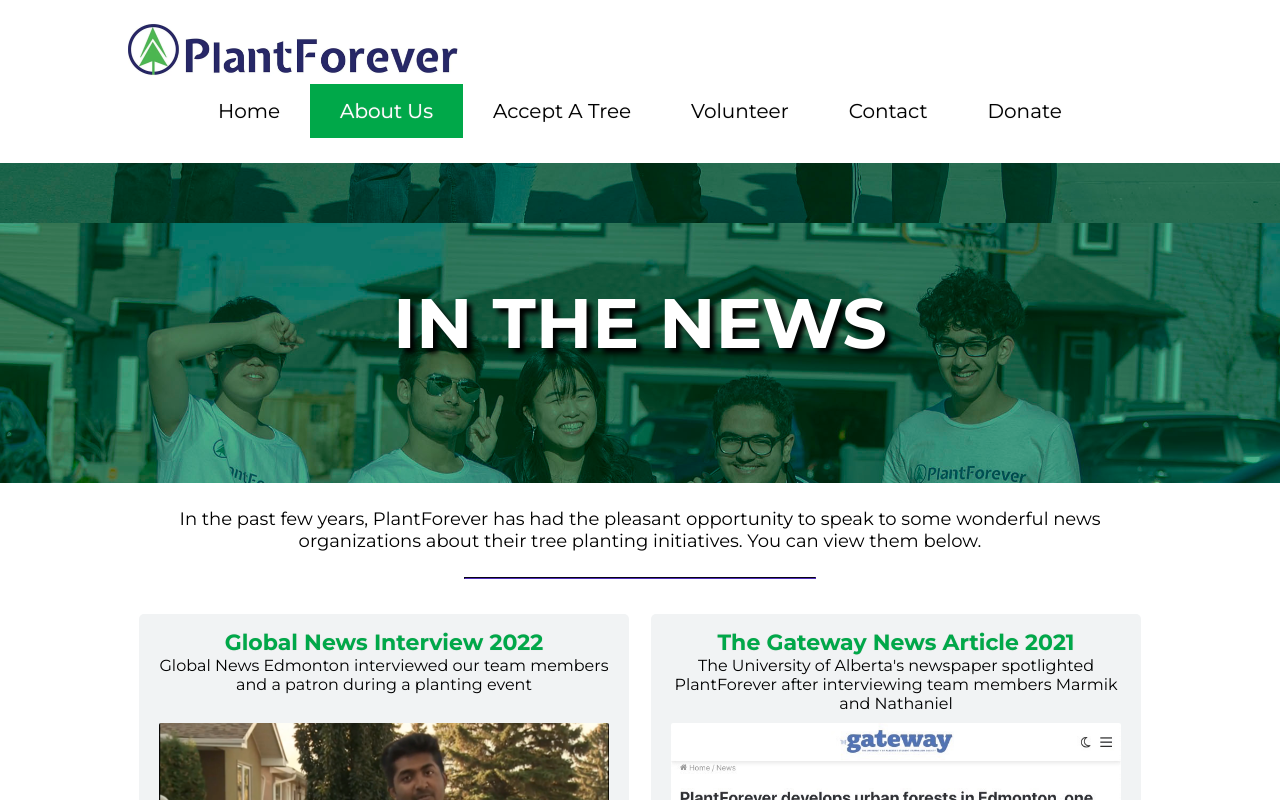
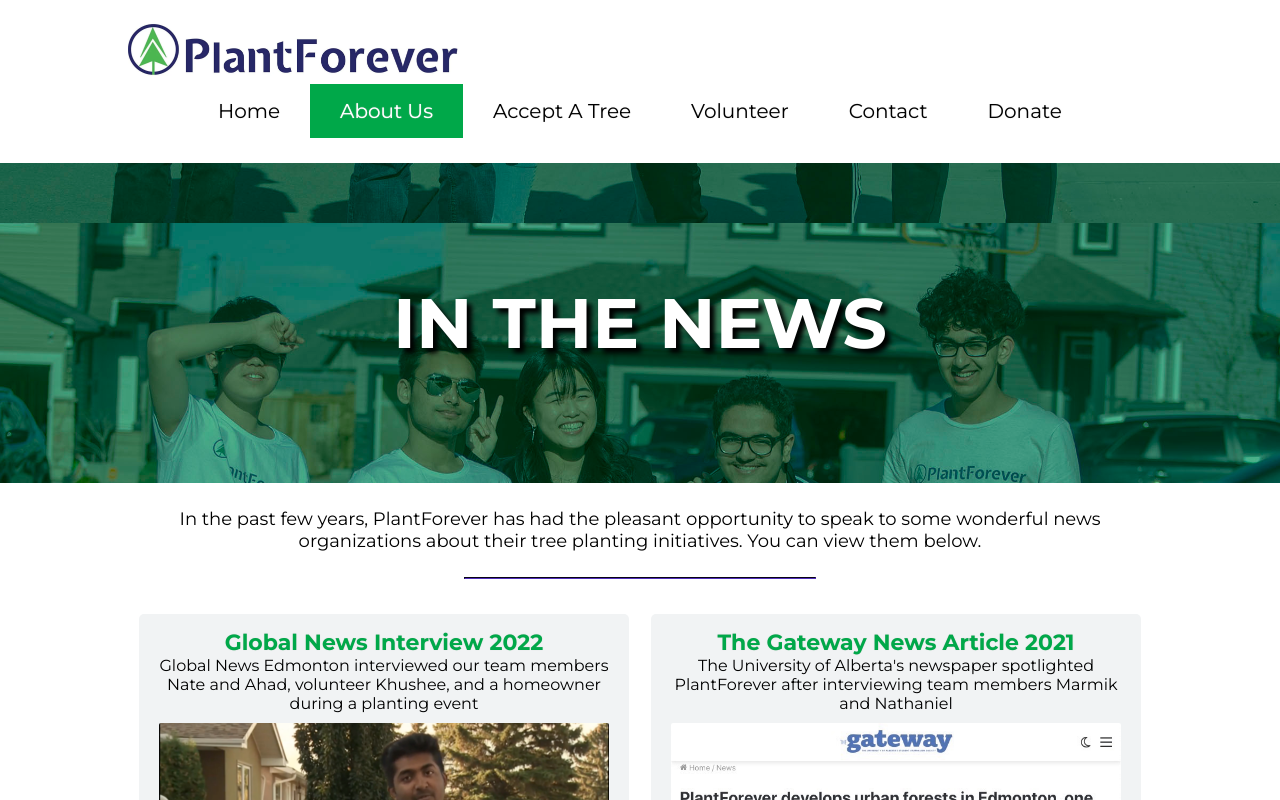
Before and after one commit to cocoliliace/PlantForever, a Vue app: page /in-the-news in a window 1280 px wide. Shown: the top 800 px of the page. Built offline with nearby package versions, Linux system fonts and the light colour scheme.

Commit message:
add names to global news

```diff
--- a/src/views/InTheNews.vue
+++ b/src/views/InTheNews.vue
@@ -11,7 +11,7 @@
       <div class="cards-container">
         <div class="card">
             <a class="title" href="https://globalnews.ca/news/9166036/edmonton-youth-climate-change-trees/" target="_blank">Global News Interview 2022</a>
-            <div class="description">Global News Edmonton interviewed our team members and a patron during a planting event</div>
+            <div class="description">Global News Edmonton interviewed our team members Nate and Ahad, volunteer Khushee, and a homeowner during a planting event</div>
             <a href="https://globalnews.ca/news/9166036/edmonton-youth-climate-change-trees/" target="_blank"><img src="@/assets/in-the-news/global-news.png" /></a>
             <!--div class="spacer"></div-->
         </div>
```
